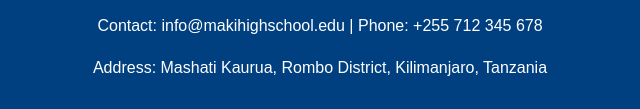
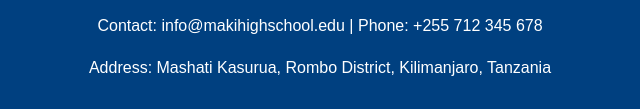
Before and after one commit to Linc-Richard/maki-website, a plain HTML site: page index.html in a window 1280 px wide. Shown: the part 883-992 px from the top of the page, 320-960 px from the left. Drawn offline with Linux system fonts and the light colour scheme.

Commit message:
Revise index.html for Maki High School
Updated the HTML structure and content for Maki High School's website.

```diff
--- a/index.html
+++ b/index.html
@@ -59,7 +59,7 @@
   <footer>
     <p>&copy; 2025 Maki High School</p>
     <p>Contact: info@makihighschool.edu | Phone: +255 712 345 678</p>
-    <p>Address: Mashati Kaurua, Rombo District, Kilimanjaro, Tanzania</p>
+    <p>Address: Mashati Kasurua, Rombo District, Kilimanjaro, Tanzania</p>
   </footer>
   <script src="script.js"></script>
 </body>
```
